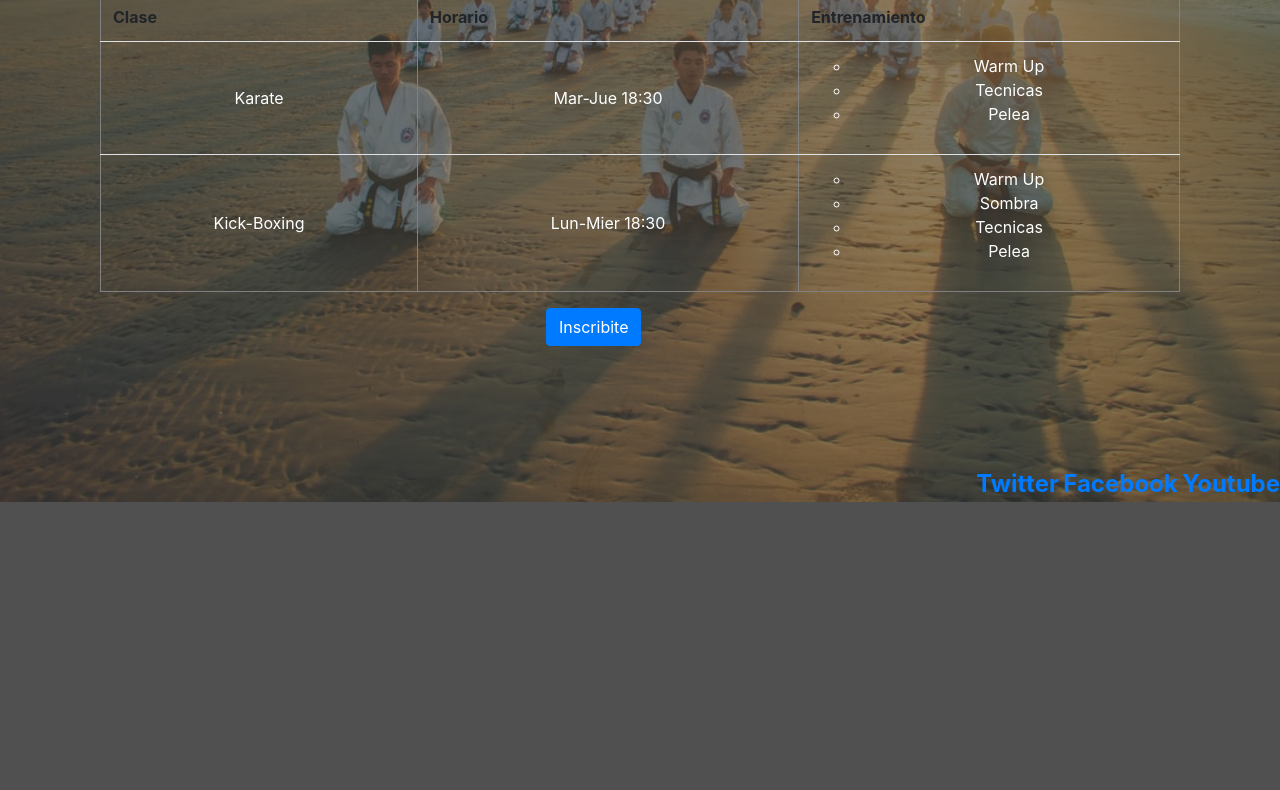
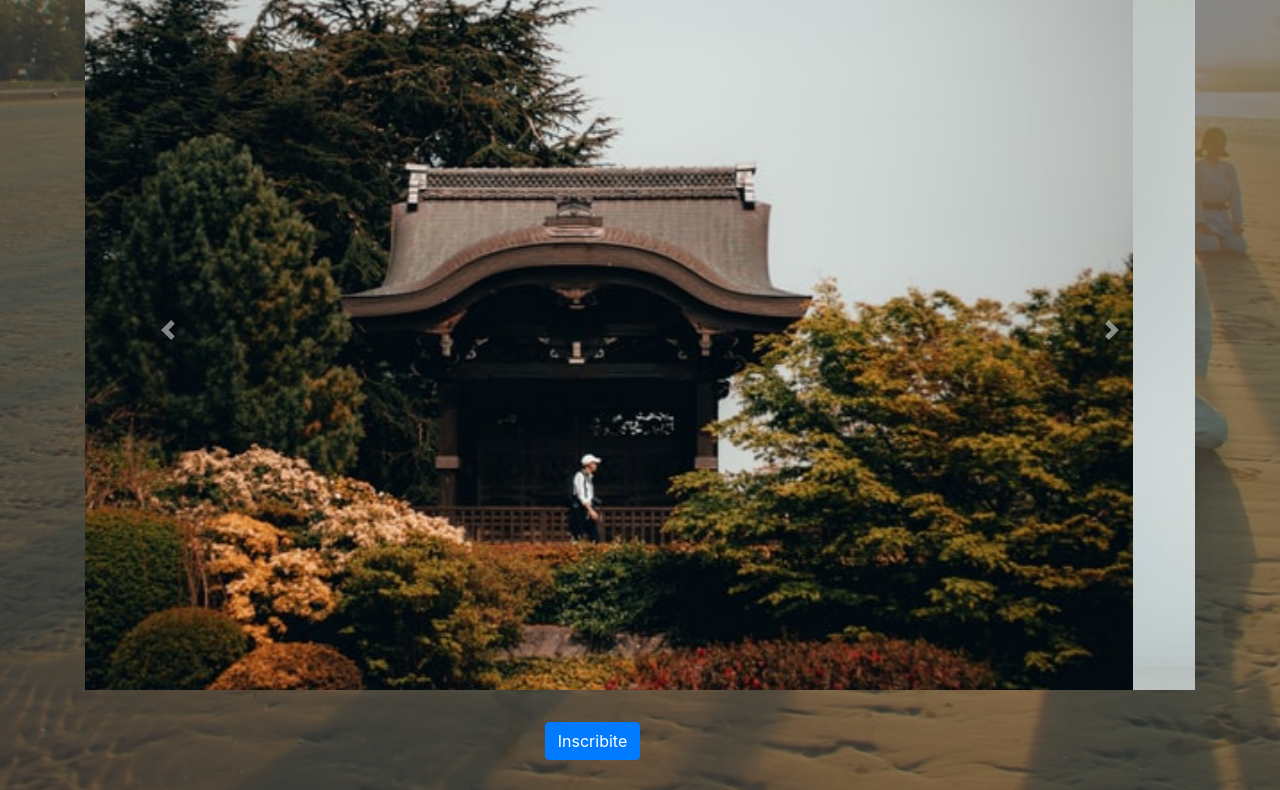
Before and after one commit to JulianAgu/proyectodojo, a plain HTML site: page index.html in a window 1280 px wide. Shown: the part 334-1124 px from the top of the page. Before the commit the page ends 836 px from the top, so only its background shows below. Drawn offline with nearby package versions, Linux system fonts and the light colour scheme.

Commit message:
Se cambio el home por un carousel

```diff
--- a/estilo/estilo.scss
+++ b/estilo/estilo.scss
@@ -25,64 +25,42 @@
 }
 
 .home__section {
-    margin-top: 100px;
-
-
+    margin-top: 60px;
 }
 
 .footer__home {
     text-align: right;
     margin-top: auto;
-
 }
 .footer__home a{
     text-decoration: none;
     font-size: 150%;
     font-weight: bolder;
-
 }
 
 .info{
     font-family: 'Fjalla One', sans-serif;
     font-weight: lighter;
 }
-
-.horario {
-    margin-left: 500px;
-    width: 500px;
-}
-.horario td {
-   text-align: center;
-}
-
 body {
     background-image: url(../fotos/black-belt.jpg);
     background-color: rgb(95, 95, 95);
     background-blend-mode: soft-light;
     background-size: cover;
-
+    background-position-x: center;
+    background-repeat: no-repeat;
 }
 .bodyHome {
     background-image: url(../fotos/alumnos.jpg);
     background-color: rgb(80, 80, 80);
     background-blend-mode: soft-light;
     background-size: cover;
+    background-position-x: center;
+    background-repeat: no-repeat;
+    margin-bottom: 8px;
 }
-
 section {
     color: white;
-}
-table {
-    td {
-        color: white;
-        text-align: center;
-    }
-    li {
-        list-style-type: circle;
-    }
-}
-.table td, .table th {
-    vertical-align: middle
 }
 
 header {
@@ -173,6 +151,9 @@ nav ul li a:hover {
     color: black;
 
 }
+.btn-insc {
+    margin-top: 2em;
+}
 .card-body {
     color: black;
 }
@@ -187,10 +168,24 @@ a {
         width: 3em;
     }
 }
+.carousel-item {
+    overflow: hidden;
+    width: 100%;
+    height: 45em;
+}
+.carousel_img-size{
+    height: 100%;
+    display: flex;
+    align-items: center;
+    justify-content: center;
+}
+.carousel-img {
+    height: auto;
+    width: 100%;
+
+}
+
 @media (min-width: 768px){
-    .home__section{
-       height: 600px;
-    }
     nav.navbar {
         @media (min-width: 768px){
             .home__section{
--- a/index.html
+++ b/index.html
@@ -1,13 +1,16 @@
 <!DOCTYPE html>
 <html lang="en">
 <head>
-    <meta charset="UTF-8" />
-    <meta name="viewport" content="width=device-width, initial-scale=1.0"/>
-    <meta name="description" content="Somos un Dojo de Karate de gran trayectoria enfocado en el entrenamiento tanto inicial como avanzado ubicado en Capital Federal"/>
-    <meta name="author" content="Julian Aguero"/>
-    <meta name="keywords" content="KARATE,DOJO,ENTRENAMIENTO,SPARRING,PELEA,BSAS,CAPITAL FEDERAL,SENSEI,MAESTRO,DEPORTE,COBRA KAI,CINTURONES KARATE,KARATE BENEFICIOS,APRENDER KARATE,KARATE IMAGENES,KARATE HISTORIA">
+  <meta charset="UTF-8"/>
+  <meta name="viewport" content="width=device-width, initial-scale=1.0" />
+  <meta name="description"
+    content="Somos un Dojo de Karate de gran trayectoria enfocado en el entrenamiento tanto inicial como avanzado ubicado en Capital Federal" />
+  <meta name="author" content="Julian Aguero" />
+  <meta name="keywords"
+    content="KARATE,DOJO,ENTRENAMIENTO,SPARRING,PELEA,BSAS,CAPITAL FEDERAL,SENSEI,MAESTRO,DEPORTE,COBRA KAI,CINTURONES KARATE,KARATE BENEFICIOS,APRENDER KARATE,KARATE IMAGENES,KARATE HISTORIA">
   <title>Dojo Karate</title>
-    <link rel="stylesheet" href="https://cdn.jsdelivr.net/npm/bootstrap@4.5.3/dist/css/bootstrap.min.css" integrity="sha384-TX8t27EcRE3e/ihU7zmQxVncDAy5uIKz4rEkgIXeMed4M0jlfIDPvg6uqKI2xXr2" crossorigin="anonymous">
+  <link rel="stylesheet" href="https://cdn.jsdelivr.net/npm/bootstrap@4.5.3/dist/css/bootstrap.min.css"
+    integrity="sha384-TX8t27EcRE3e/ihU7zmQxVncDAy5uIKz4rEkgIXeMed4M0jlfIDPvg6uqKI2xXr2" crossorigin="anonymous">
   <link rel="icon" href="fotos/karate.ico"/>
   <link rel="stylesheet" href="estilo/estilo.css">
   <link href="https://fonts.googleapis.com/css2?family=Anton&display=swap" rel="stylesheet">
@@ -17,11 +20,12 @@
   <div id="esqueleto">
     <header>
       <nav class="navbar navbar-expand-lg navbar-light bg-light">
-          <a class="navbar-brand"  href="index.html" ><img src="fotos/logo-dojo-karate.svg" alt=""></a>
-          <button class="navbar-toggler" type="button" data-toggle="collapse" data-target="#navbarNav" aria-controls="navbarNav" aria-expanded="false" aria-label="Toggle navigation">
+        <a class="navbar-brand" href="index.html"><img src="fotos/logo-dojo-karate.svg" alt=""></a>
+        <button class="navbar-toggler" type="button" data-toggle="collapse" data-target="#navbarNav"
+          aria-controls="navbarNav" aria-expanded="false" aria-label="Toggle navigation">
           <span class="navbar-toggler-icon"></span>
         </button>
-          <div  class="collapse navbar-collapse"  id="navbarNav">
+        <div class="collapse navbar-collapse" id="navbarNav">
           <ul class="navbar-nav ">
             <li class="nav-item active">
               <a class="nav-link" href="index.html">Home <span class="sr-only">(current)</span></a>
@@ -38,8 +42,9 @@
         </div>
       </nav>
     </header>
-       <div class="container">
-        <section class="home__section">
+    <section class="container home__section">
+      <div class="row">
+        <div class="col-12">
           <article>
             <h1 class="titleHome">Bienvenido al Dojo!</h1>
             <p class="info" class="home__section--info">
@@ -53,42 +58,45 @@
               Exercitationem aspernatur dolorem labore est aliquam perferendis
               illum, soluta quisquam.
             </p>
-            <div class="container">
-              <h1>Nuestros entrenamientos</h1>
-              <table border="1px" class="table" class="horario" >
-                <tr>
-                  <th>Clase</th>
-                  <th>Horario</th>
-                  <th>Entrenamiento</th>
-                </tr>
-                <tr>
-                  <td>Karate</td>
-                  <td>Mar-Jue 18:30</td>
-                  <td>
-                    <ol>
-                      <li>Warm Up</li>
-                      <li>Tecnicas</li>
-                      <li>Pelea</li>
-                    </ol>
-                  </td>
-                </tr>
-                <tr>
-                  <td>Kick-Boxing</td>
-                  <td>Lun-Mier 18:30</td>
-                  <td>
-                    <ol>
-                      <li>Warm Up</li>
-                      <li>Sombra</li>
-                      <li>Tecnicas</li>
-                      <li>Pelea</li>
-                    </ol>
-                  </td>
-                </tr>
-              </table>
+          </article>
+        </div>
+      </div>
       <div class="row">
-                  <div class="col-md-11 text-center">
-                    <button type="button" class="btn btn-primary" id="boton--Insc" data-toggle="modal" data-target="#btn--Inscripcion" data-whatever="@mdo">Inscribite</button>
-                    <div class="modal fade" id="btn--Inscripcion" tabindex="-1" aria-labelledby="btn--Inscripcion" aria-hidden="true">
+        <div class="col-12">
+          <h1>Nuestro dojo y entrenamientos</h1>
+          <div id="carousel-home" class="carousel slide" data-ride="carousel">
+            <div class="carousel-inner">
+              <div class="carousel-item active">
+                <div class="carousel_img-size">
+                  <img src="fotos/dojo.jpg" class="carousel-img d-block " alt="Dojo entre arboles">
+                </div>
+              </div>
+              <div class="carousel-item">
+                <div class="carousel_img-size">
+                  <img src="fotos/pose1.jpeg" class="carousel-img d-block " alt="...">
+                </div>
+              </div>
+              <div class="carousel-item">
+                <div class="carousel_img-size">
+                  <img src="fotos/pose3.jpeg" class="carousel-img d-block " alt="...">
+                </div>
+              </div>
+            </div>
+            <a class="carousel-control-prev" href="#carousel-home" role="button" data-slide="prev">
+              <span class="carousel-control-prev-icon" aria-hidden="true"></span>
+              <span class="sr-only">Previous</span>
+            </a>
+            <a class="carousel-control-next" href="#carousel-home" role="button" data-slide="next">
+              <span class="carousel-control-next-icon" aria-hidden="true"></span>
+              <span class="sr-only">Next</span>
+            </a>
+          </div>
+          <div class="row">
+            <div class="col-md-11 text-center btn-insc">
+              <button type="button" class="btn btn-primary" id="boton--Insc" data-toggle="modal"
+                data-target="#btn--Inscripcion" data-whatever="@mdo">Inscribite</button>
+              <div class="modal fade" id="btn--Inscripcion" tabindex="-1" aria-labelledby="btn--Inscripcion"
+                aria-hidden="true">
                 <div class="modal-dialog modal-dialog-centered">
                   <div class="modal-content">
                     <div class="modal-header">
@@ -120,15 +128,12 @@
           </div>
         </div>
       </div>
-          </article>
     </section>
-        <footer class="footer__home">
+    <footer class="footer__home ">
         <a href="https://twitter.com">Twitter</a>
         <a href="https://facebook.com">Facebook</a>
         <a href="https://www.youtube.com/watch?v=SCFFQIKOBvM&ab_channel=NetflixLatinoam%C3%A9rica">Youtube</a>
     </footer>
-      </div>
-    </div>
   <script src="https://cdnjs.cloudflare.com/ajax/libs/jquery/1.11.3/jquery.min.js"></script>
   <script src="https://cdn.jsdelivr.net/npm/popper.js@1.16.1/dist/umd/popper.min.js"
     integrity="sha384-9/reFTGAW83EW2RDu2S0VKaIzap3H66lZH81PoYlFhbGU+6BZp6G7niu735Sk7lN" crossorigin="anonymous">
```
Also changed, not shown: estilo/estilo.css, fotos/cinturon.jpg (added), fotos/competicion.jpg (added), fotos/dojo.jpg (added), fotos/pose.jpg (added), fotos/pose1.jpeg (added), fotos/pose2.jpeg (added), fotos/pose3.jpeg (added), 1 other file. Lines whose indentation alone changed are shown as unchanged.
